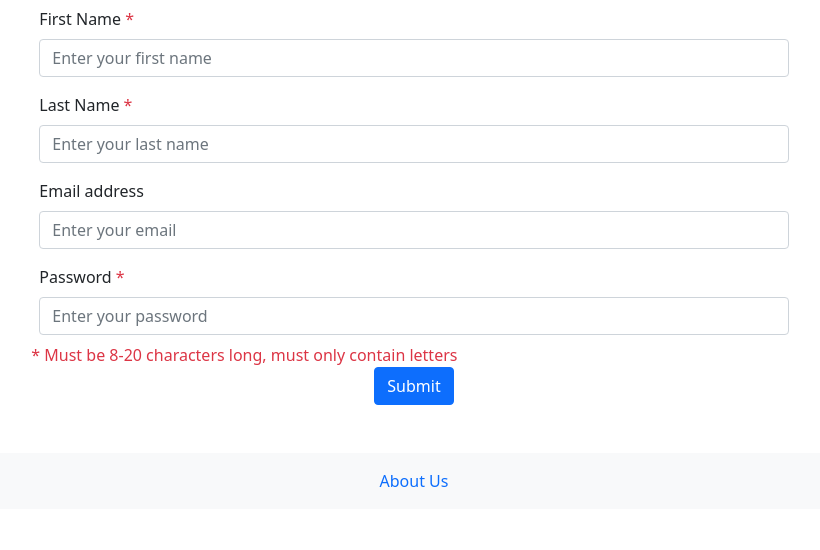
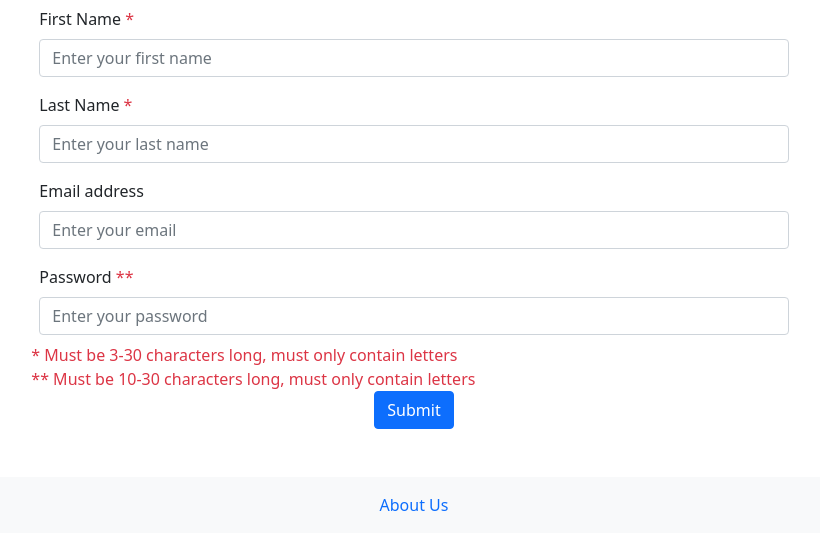
Before and after one commit to gl00omy/onlineBankingProject, a PHP site: page /onlineBankingProject/sign_in.php in a window 1280 px wide. Shown: the part 105-655 px from the top of the page, without its empty margins (226-1046 px from the left). Run offline with PHP 8.4, Linux system fonts and the light colour scheme.

Commit message:
corrected sign in behaviour

```diff
--- a/php/classes/DatabaseConnection.php
+++ b/php/classes/DatabaseConnection.php
@@ -77,17 +77,13 @@ class DatabaseConnection implements Database
 			$this->queryDatabase
 			(
 				"INSERT INTO ".Database::TABLE_ACCOUNTS." (firstname, lastname, email, password)
-				VALUES ('$firstName', '$lastName', '$email,', '$password')"
+				VALUES ('$firstName', '$lastName', '$email', '$password')"
 			);
-
-			echo( "<script> alert( 'Account created succesfully' ) </script>" );
 
 			return self::INSERT_SUCCESS;
 		}
 		else
 		{
-			echo( "<script> alert( 'Account already exists' ) </script>" );
-
 			return self::INSERT_FAILURE;
 		}
 	}
--- a/php/html_elements/header.php
+++ b/php/html_elements/header.php
@@ -12,10 +12,10 @@ echo
 					<a class='nav-link' href='log_in.php' target='_blank'>Log in</a>
 				</li>
 				<li class='nav-item'>
-					<a class='nav-link' href='sign_in.php' target='_blank'>Sign in</a>
+					<a class='nav-link' href='sign_in.php'>Sign in</a>
 				</li>
 				<li class='nav-item'>
-					<a class='nav-link' href='transaction.php' target='_blank'>Transaction</a>
+					<a class='nav-link' href='transaction.php'>Transaction</a>
 				</li>
 			</ul>
 		</nav>
--- a/php/scripts/registerToDatabase.php
+++ b/php/scripts/registerToDatabase.php
@@ -24,9 +24,17 @@ if( $_SERVER[ "REQUEST_METHOD" ] == "POST" )
 
 		if( $resultOfInsertion == DatabaseConnection::INSERT_SUCCESS )
 		{
-			header( "Location: http://localhost/onlineBankingProject/index.php", true, 301 );
-
-			exit();
+			echo
+			(
+				"<script>
+					alert( 'Account created succesfully' );
+					window.location.replace( 'http://localhost/onlineBankingProject/index.php ');
+				</script>"
+			);
+		}
+		else
+		{
+			echo( "<script> alert( 'Account already exists' ) </script>" );
 		}
 	}
 }
--- a/sign_in.php
+++ b/sign_in.php
@@ -27,7 +27,7 @@
 
 		<main class="container-fluid">
 			<section class="justify-content-center row p-5">
-				<?php require "php/scripts/signInValidation.php"; ?>
+				<?php require_once "php/scripts/signInVariables.php"; ?>
 
 				<form class="col-8" method="POST" action="<?php echo( htmlspecialchars( $_SERVER[ "PHP_SELF" ] ) ); ?>">
 					<div class="form-group p-2">
@@ -35,11 +35,12 @@
 						<input
 							type="text"
 							placeholder="Enter your first name"
-							minlength="8"
-							maxlength="20"
+							minlength="3"
+							maxlength="30"
 							class="form-control"
 							id="first-name-input"
 							name="firstName"
+							value="<?php echo( isset( $_POST[ "firstName" ] ) ? $_POST[ "firstName" ] : '' ); ?>"
 							required
 						>
 					</div>
@@ -48,11 +49,12 @@
 						<input
 							type="text"
 							placeholder="Enter your last name"
-							minlength="8"
-							maxlength="20"
+							minlength="3"
+							maxlength="30"
 							class="form-control"
 							id="last-name-input"
 							name="lastName"
+							value="<?php echo( isset( $_POST[ "lastName" ] ) ? $_POST[ "lastName" ] : '' ); ?>"
 							required
 						>
 					</div>
@@ -66,23 +68,29 @@
 							class="form-control"
 							id="email-input"
 							name="email"
+							value="<?php echo( isset( $_POST[ "email" ] ) ? $_POST[ "email" ] : '' ); ?>"
 							required
 						>
 					</div>
 					<div class="form-group p-2">
-						<label class="form-label" for="password-input">Password <span class="text-danger">*</span></label>
+						<label class="form-label" for="password-input">Password <span class="text-danger">**</span></label>
 						<input
 							type="password"
 							placeholder="Enter your password"
-							minlength="8"
-							maxlength="20"
+							minlength="10"
+							maxlength="30"
 							class="form-control"
 							id="password-input"
 							name="password"
+							value="<?php echo( isset( $_POST[ "password" ] ) ? $_POST[ "password" ] : '' ); ?>"
 							required
 						>
 					</div>
-					<span class="text-danger">* Must be 8-20 characters long, must only contain letters</span>
+
+					<span class="text-danger">* Must be 3-30 characters long, must only contain letters</span>
+					<br>
+					<span class="text-danger">** Must be 10-30 characters long, must only contain letters</span>
+
 					<div class="d-flex justify-content-center">
 						<input type="submit" class="btn btn-primary" name="submit" value="Submit">
 					</div>
```
Also changed, not shown: php/scripts/signInVariables.php (renamed from php/scripts/signInValidation.php).
